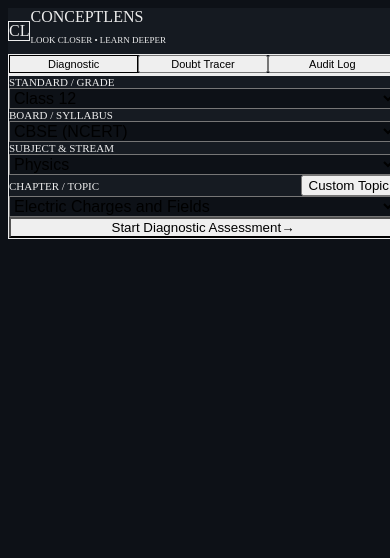
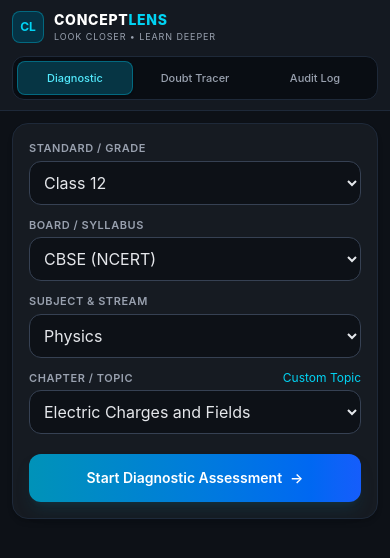
Before and after one commit to garvchawla01/conceptlens, a Next.js app: page / in a window 390 px wide. Shown: the top 558 px of the page. Built offline with nearby package versions, Linux system fonts and the light colour scheme.

Commit message:
fix: load tailwind v4 stylesheet

```diff
--- a/src/app/globals.css
+++ b/src/app/globals.css
@@ -1,43 +1,2 @@
-@tailwind base;
-@tailwind components;
-@tailwind utilities;
-
-:root {
-  --background: #0d1117;
-  --foreground: #ededed;
-}
-
-* {
-  box-sizing: border-box;
-}
-
-html,
-body {
-  max-width: 100vw;
-  width: 100%;
-  overflow-x: hidden;
-  background-color: #0d1117;
-  color: #ededed;
-  -webkit-text-size-adjust: 100%;
-}
-
-/* Prevent auto-zoom on mobile inputs without breaking desktop layouts */
-@media screen and (max-width: 767px) {
-  input,
-  select,
-  textarea {
-    font-size: 16px;
-  }
-}
-
-/* KaTeX container horizontal scroll fix on mobile */
-.katex-display {
-  overflow-x: auto;
-  overflow-y: hidden;
-  padding: 0.25rem 0;
-  max-width: 100%;
-}
-
-.katex {
-  max-width: 100%;
-}
+@import "tailwindcss";
+@import "katex/dist/katex.min.css";
```
